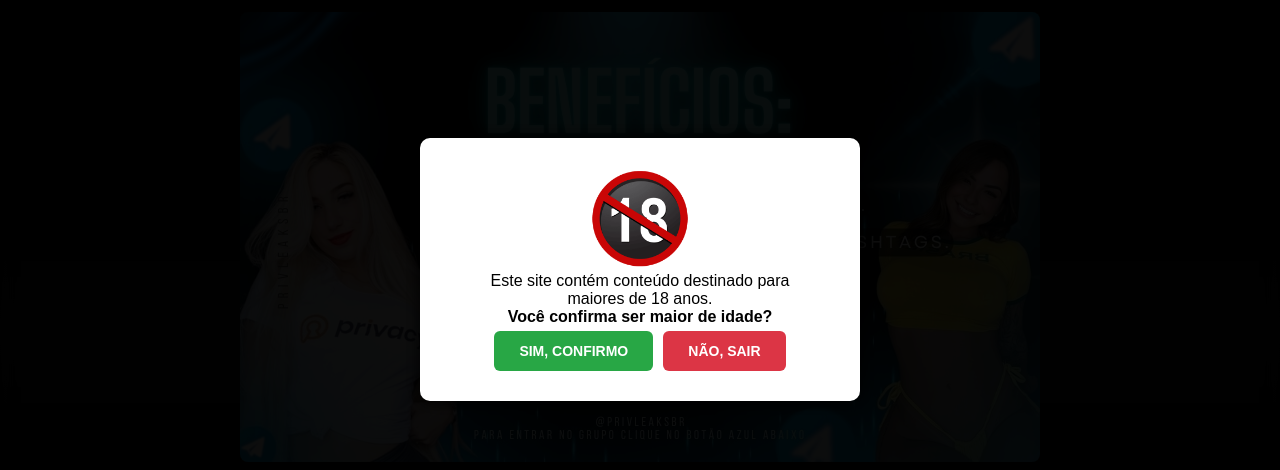
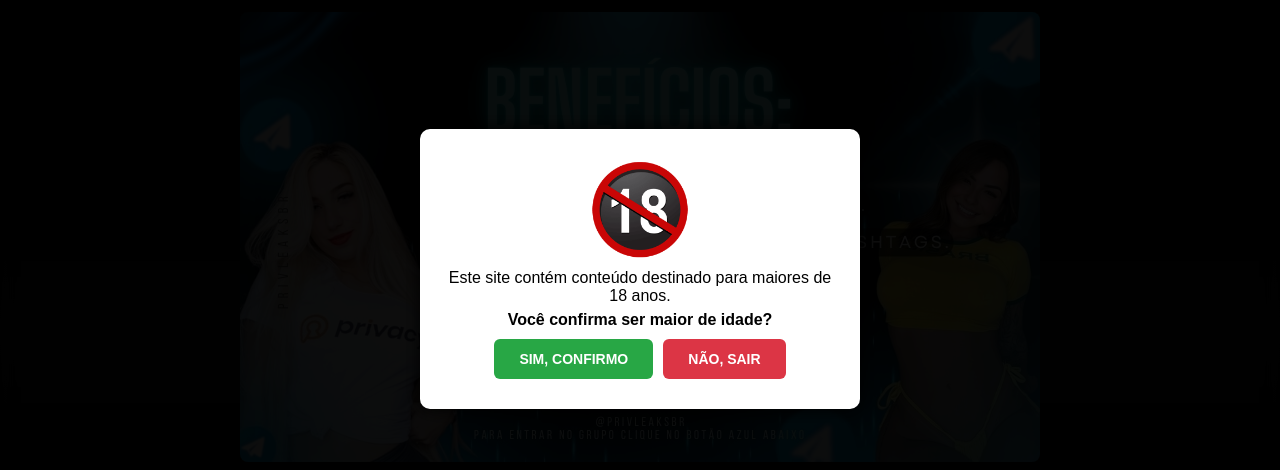
Before and after one commit to TheGhostShadow/AK23S5, a plain HTML site: page index.html in a window 1280 px wide. Shown: the part 131-601 px from the top of the page. Drawn offline with Linux system fonts and the light colour scheme.

Commit message:
AJUSTE NO POP UP IDADE

```diff
--- a/index.html
+++ b/index.html
@@ -218,24 +218,29 @@
       border-radius: 10px;
       max-width: 400px;
       width: 90%;
-      text-align: center;
       box-shadow: 0 0 20px #000;
+      display: flex;
+      flex-direction: column;
+      align-items: center;
     }
 
     .caixa img {
       max-width: 100px;
-      margin-bottom: 0px;
+      margin-bottom: 10px;
     }
 
-    .texto-container {
-      width: 90%;
-      margin: 0 auto 5px auto;
+    .aviso-idade {
+      margin: 0;
+      font-size: 16px;
+      text-align: center;
+      margin-bottom: 6px;
     }
 
-    .caixa p {
+    .confirmacao-idade {
+      margin: 0;
       font-size: 16px;
       text-align: center;
-      margin: 0;
+      margin-bottom: 10px;
     }
 
     .botoes {
@@ -276,12 +281,8 @@
     <div class="caixa">
       <img src="imagens/idade.png" alt="18+">
 
-      <div class="texto-container">
-        <p>
-          Este site contém conteúdo destinado para maiores de 18 anos.<br>
-          <strong>Você confirma ser maior de idade?</strong>
-        </p>
-      </div>
+      <p class="aviso-idade">Este site contém conteúdo destinado para maiores de 18 anos.</p>
+      <p class="confirmacao-idade"><strong>Você confirma ser maior de idade?</strong></p>
 
       <div class="botoes">
         <button class="sim" onclick="entrarSite()">SIM, CONFIRMO</button>
```
